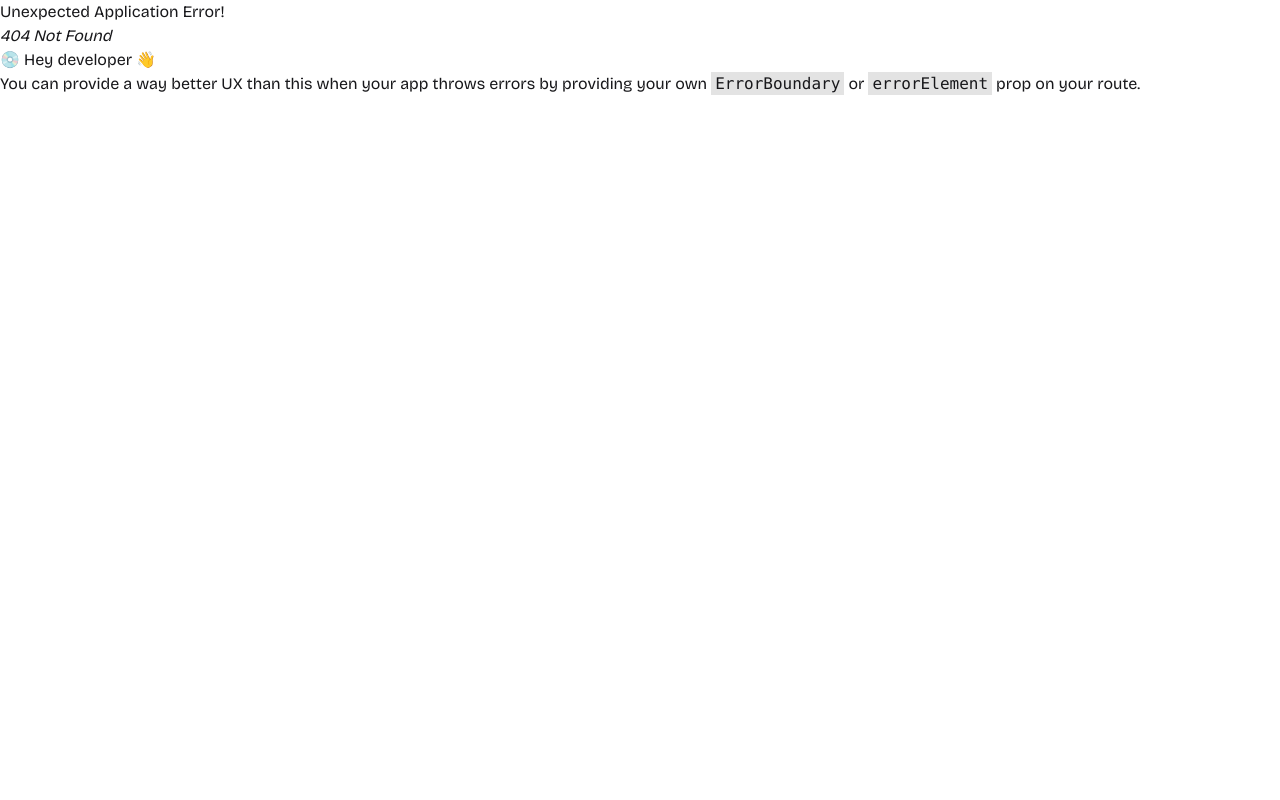
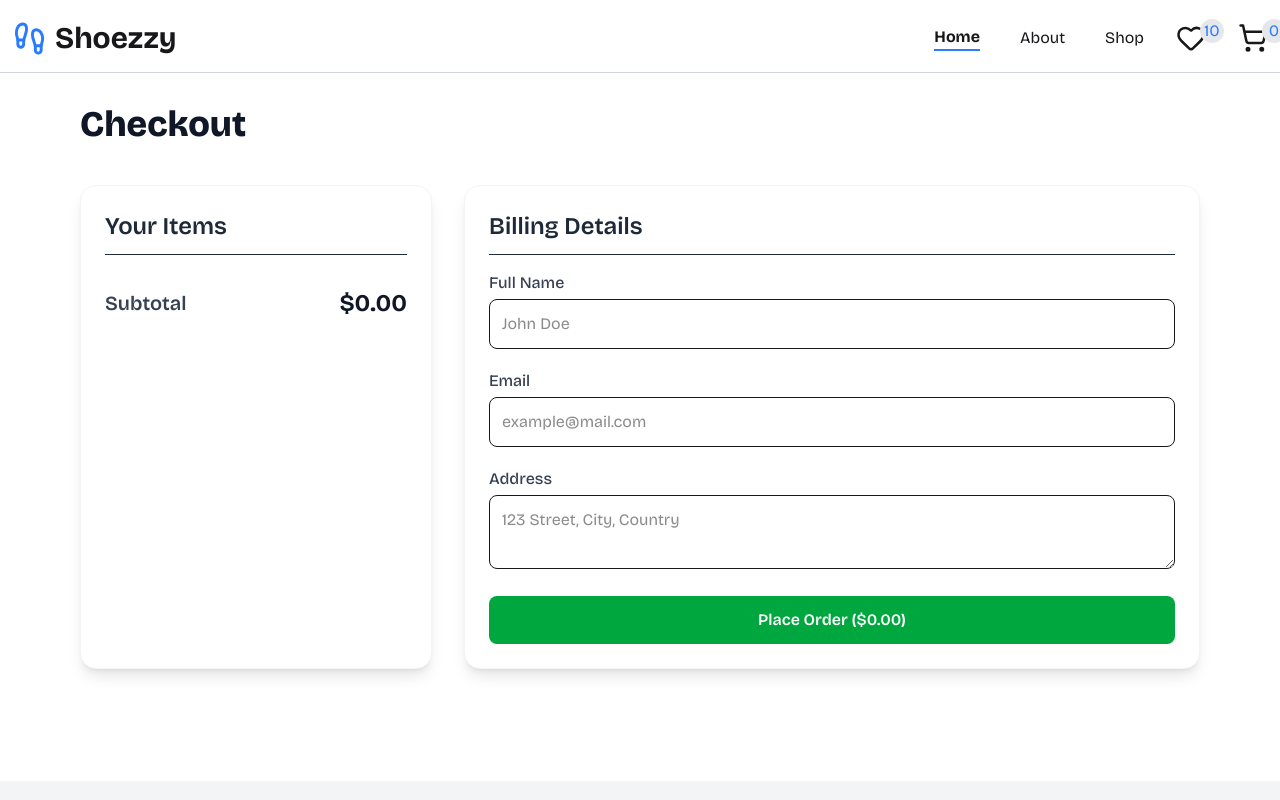
Before and after one commit to mushfiqueraiyan/shoezzy, a React (Vite) app: page /checkout in a window 1280 px wide. Before the commit this address had no page. Shown: the top 800 px of the page. Built offline with nearby package versions, Linux system fonts and the light colour scheme.

Commit message:
Checkout functionality added and post the data to api/orders

```diff
--- a/package.json
+++ b/package.json
@@ -15,7 +15,7 @@
     "motion": "^12.23.21",
     "react": "^19.1.1",
     "react-dom": "^19.1.1",
-    "react-hook-form": "^7.63.0",
+    "react-hook-form": "^7.65.0",
     "react-hot-toast": "^2.6.0",
     "react-redux": "^9.2.0",
     "swiper": "^12.0.2"
--- /dev/null
+++ b/src/pages/checkout/Checkout.jsx
@@ -0,0 +1,197 @@
+import React from "react";
+import { useSelector } from "react-redux";
+import { useLocation } from "react-router";
+import { useForm } from "react-hook-form";
+import axios from "axios";
+import toast from "react-hot-toast";
+
+const Checkout = () => {
+  const cartItems = useSelector((state) => state.cart.items);
+  const location = useLocation();
+  const quantities = location.state?.quantities || {};
+
+  // React Hook Form setup
+  const {
+    register,
+    handleSubmit,
+    formState: { errors },
+    reset,
+  } = useForm();
+
+  const totalPrice = cartItems
+    .reduce(
+      (total, item) => total + item.price * (quantities[item._id] || 1),
+      0
+    )
+    .toFixed(2);
+
+  const onSubmit = async (data) => {
+    if (cartItems.length === 0) {
+      toast.error("Your cart is empty!");
+      return;
+    }
+
+    const orderData = {
+      customer: data,
+      products: cartItems.map((item) => ({
+        id: item._id,
+        name: item.name,
+        price: item.price,
+        quantity: quantities[item._id] || 1,
+      })),
+      total: totalPrice,
+      createdAt: new Date(),
+    };
+
+    try {
+      const res = await axios.post("http://localhost:3000/orders", orderData);
+
+      if (res.status === 200 || res.status === 201) {
+        toast.success("Order placed successfully!");
+        reset();
+      } else {
+        toast.error("Failed to place order");
+      }
+    } catch (err) {
+      toast.error("Something went wrong!");
+      console.error(err);
+    }
+  };
+
+  return (
+    <>
+      <div className="max-w-6xl mx-auto px-4 py-8">
+        <h1 className="text-4xl font-extrabold mb-10 text-gray-900">
+          Checkout
+        </h1>
+
+        <div className="grid md:grid-cols-3 gap-8">
+          {/* 🛒 Cart Summary */}
+          <div className="md:col-span-1 bg-white shadow-lg rounded-2xl p-6 border border-gray-100">
+            <h2 className="text-2xl font-semibold mb-6 text-gray-800 border-b pb-3">
+              Your Items
+            </h2>
+
+            <div className="space-y-6">
+              {cartItems.map((item) => {
+                const qty = quantities[item._id] || 1;
+                const subtotal = (item.price * qty).toFixed(2);
+
+                return (
+                  <div
+                    key={item._id}
+                    className="flex items-center justify-between border-b border-gray-200 pb-4"
+                  >
+                    <div className="flex items-center gap-4">
+                      <img
+                        src={item.thumbnail}
+                        alt={item.name}
+                        className="w-20 h-20 object-cover rounded-xl border"
+                      />
+                      <div>
+                        <h3 className="font-semibold text-gray-900 text-lg">
+                          {item.name}
+                        </h3>
+                        <p className="text-gray-500 text-sm">{item.category}</p>
+                        <p className="text-green-600 font-medium mt-1">
+                          ${item.price.toFixed(2)}
+                        </p>
+                      </div>
+                    </div>
+                    <div className="text-right">
+                      <p className="text-gray-600 text-sm">
+                        Qty: <span className="font-semibold">{qty}</span>
+                      </p>
+                      <p className="text-lg font-bold text-gray-900 mt-1">
+                        ${subtotal}
+                      </p>
+                    </div>
+                  </div>
+                );
+              })}
+            </div>
+
+            <div className="flex justify-between items-center mt-8">
+              <h2 className="text-xl font-semibold text-gray-700">Subtotal</h2>
+              <span className="text-2xl font-bold text-gray-900">
+                ${totalPrice}
+              </span>
+            </div>
+          </div>
+
+          {/* 🧾 Checkout Form */}
+          <form
+            onSubmit={handleSubmit(onSubmit)}
+            className="bg-white col-span-2 shadow-lg rounded-2xl p-6 border border-gray-100 space-y-5 h-fit"
+          >
+            <h2 className="text-2xl font-semibold mb-4 text-gray-800 border-b pb-3">
+              Billing Details
+            </h2>
+
+            <div>
+              <label className="block text-gray-700 font-medium mb-1">
+                Full Name
+              </label>
+              <input
+                type="text"
+                placeholder="John Doe"
+                {...register("name", { required: "Name is required" })}
+                className="w-full p-3 border rounded-lg focus:ring-2 focus:ring-green-500 focus:outline-none"
+              />
+              {errors.name && (
+                <p className="text-red-500 text-sm mt-1">
+                  {errors.name.message}
+                </p>
+              )}
+            </div>
+
+            <div>
+              <label className="block text-gray-700 font-medium mb-1">
+                Email
+              </label>
+              <input
+                type="email"
+                placeholder="example@mail.com"
+                {...register("email", {
+                  required: "Email is required",
+                  pattern: { value: /^\S+@\S+$/i, message: "Invalid email" },
+                })}
+                className="w-full p-3 border rounded-lg focus:ring-2 focus:ring-green-500 focus:outline-none"
+              />
+              {errors.email && (
+                <p className="text-red-500 text-sm mt-1">
+                  {errors.email.message}
+                </p>
+              )}
+            </div>
+
+            <div>
+              <label className="block text-gray-700 font-medium mb-1">
+                Address
+              </label>
+              <textarea
+                placeholder="123 Street, City, Country"
+                {...register("address", { required: "Address is required" })}
+                className="w-full p-3 border rounded-lg focus:ring-2 focus:ring-green-500 focus:outline-none"
+              />
+              {errors.address && (
+                <p className="text-red-500 text-sm mt-1">
+                  {errors.address.message}
+                </p>
+              )}
+            </div>
+
+            <button
+              type="submit"
+              className="w-full bg-green-600 text-white py-3 rounded-lg font-semibold hover:bg-green-700 transition-all duration-300"
+            >
+              Place Order (${totalPrice})
+            </button>
+          </form>
+        </div>
+      </div>
+    </>
+  );
+};
+
+export default Checkout;
--- a/src/routes/router.jsx
+++ b/src/routes/router.jsx
@@ -4,6 +4,7 @@ import Home from "../pages/Home/Home";
 import AddProduct from "../admin/AddProduct";
 import SingleProduct from "../components/SingleProduct";
 import Cart from "../pages/cart/Cart";
+import Checkout from "../pages/checkout/Checkout";
 
 export const router = createBrowserRouter([
   {
@@ -30,6 +31,10 @@ export const router = createBrowserRouter([
         path: "/cart",
         element: <Cart />,
       },
+      {
+        path: "/checkout",
+        element: <Checkout />,
+      },
     ],
   },
 ]);
```
Also changed, not shown: 1 other file (tests, documents, lock files or other folders).
